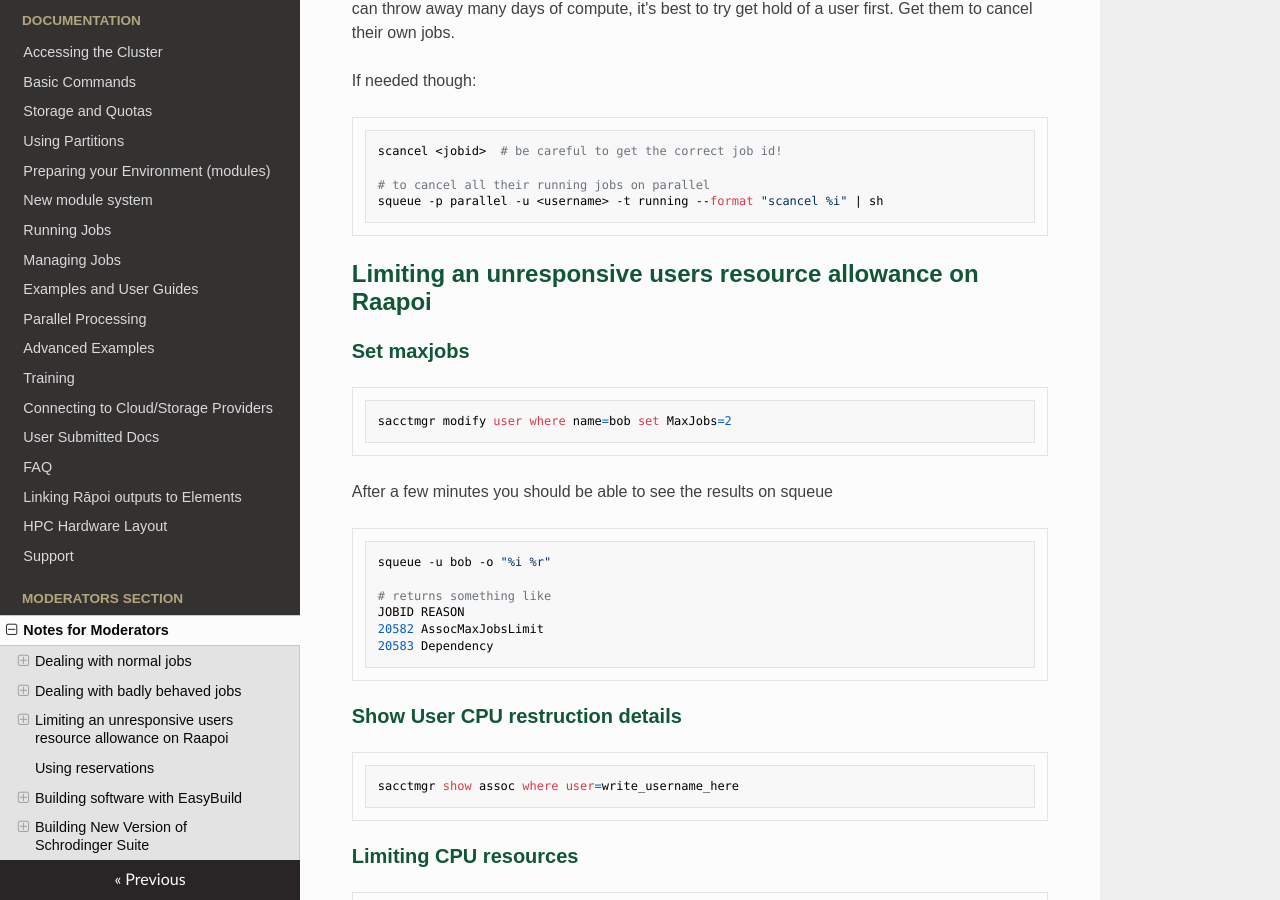
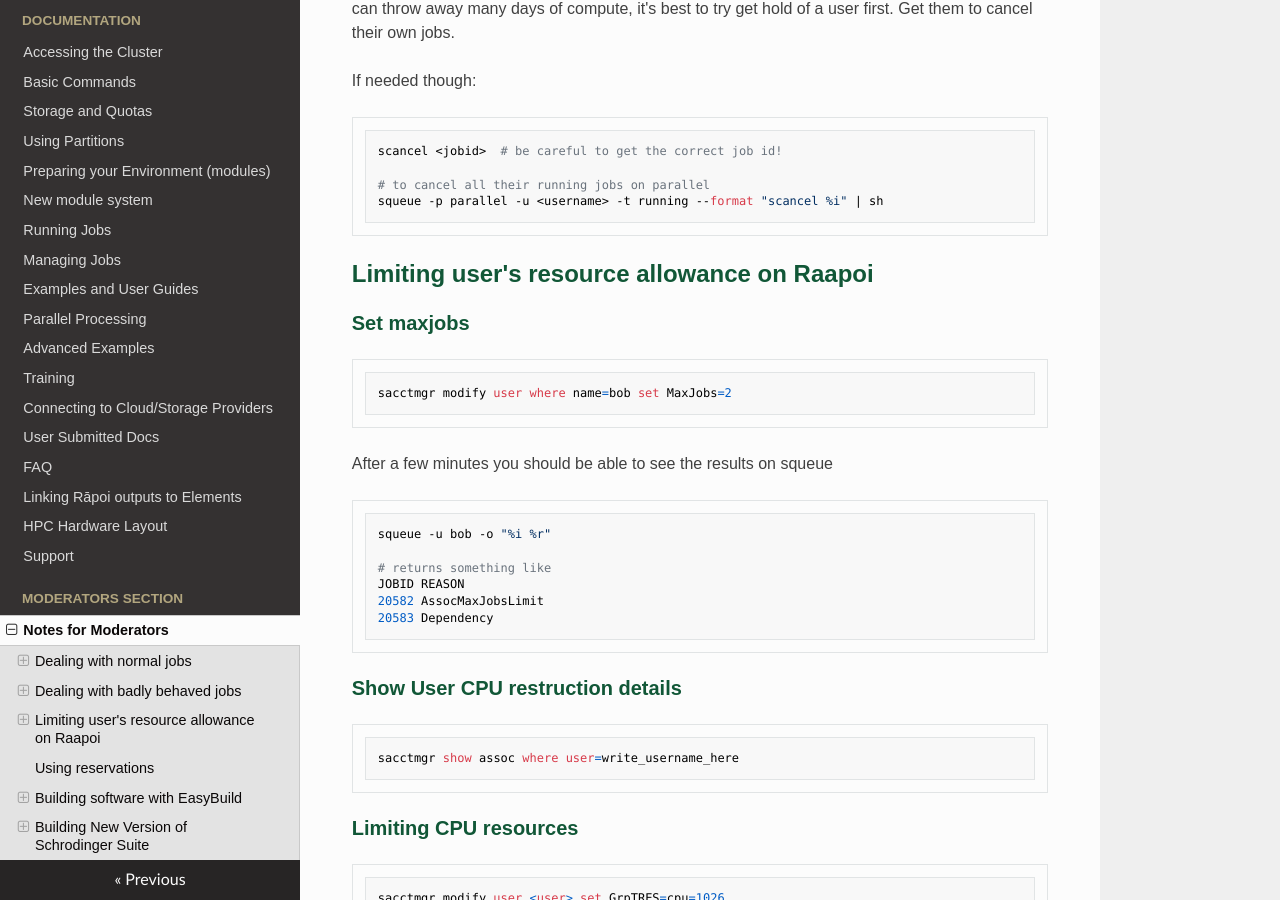
Before and after one commit to vuw-research-computing/raapoi-docs, an MkDocs documentation site: the page built from docs/mods_admins.md, in a window 1280 px wide and 900 px high, scrolled down 1249 px. Built offline with MkDocs 1.6.1, drawn with Linux system fonts in a browser that asks for light colours; nearby versions of some CDN libraries; some web fonts are replaced.

Commit message:
Update mods_admins.md

````diff
--- a/docs/mods_admins.md
+++ b/docs/mods_admins.md
@@ -54,7 +54,7 @@ scancel <jobid>  # be careful to get the correct job id!
 squeue -p parallel -u <username> -t running --format "scancel %i" | sh
 ```
 
-## Limiting an unresponsive users resource allowance on Raapoi
+## Limiting user's resource allowance on Raapoi
 
 ### Set maxjobs
 ```bash
````
